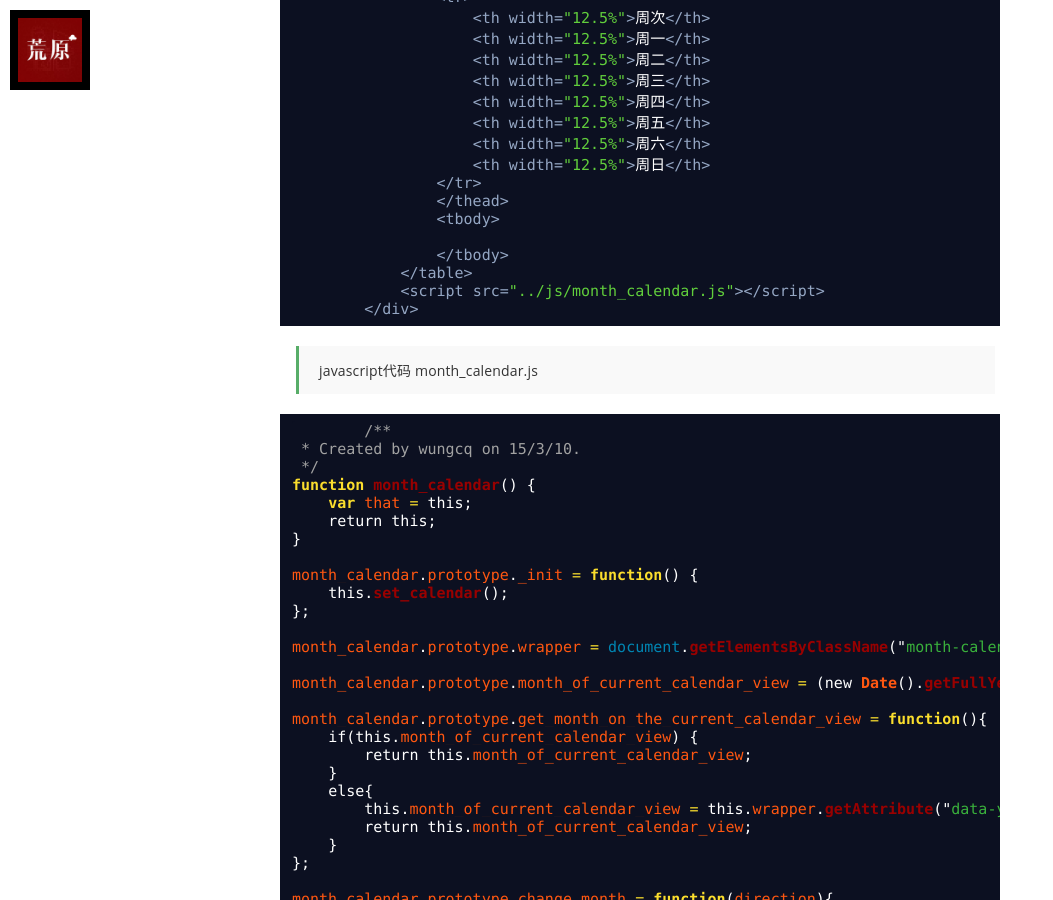
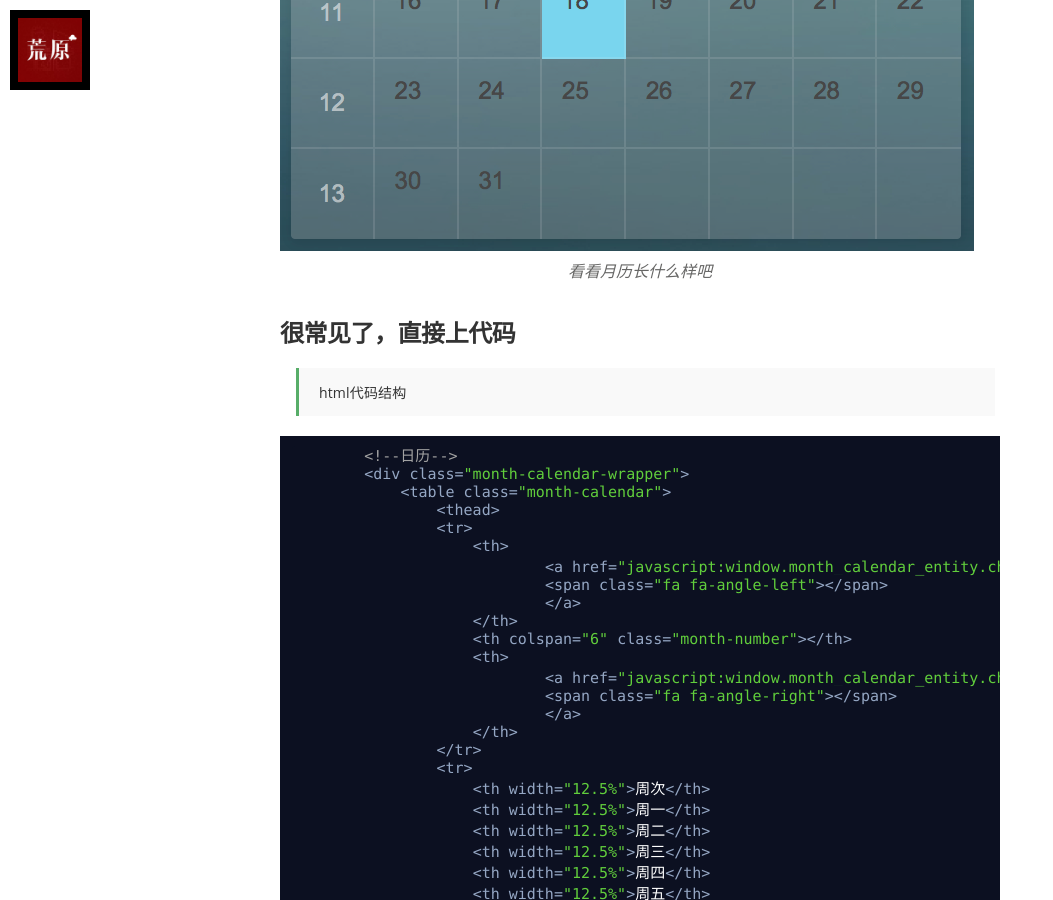
Before and after one commit to wcqblog/wcqblog.github.io, a Jekyll site: the page built from _posts/2015-3-18-month_calendar-plugin.markdown, in a window 1280 px wide and 900 px high, scrolled down 1474 px. Shown: the whole window, without its empty margins (0-1053 px from the left). Built offline with Jekyll 4.4.1, drawn with Linux system fonts in a browser that asks for light colours; nearby versions of some CDN libraries; some web fonts are replaced; Markdown is read by kramdown in place of the engine named in the settings; comment, search, counter and statistics services are not loaded.

Commit message:
Update 2015-3-18-month_calendar-plugin.markdown

```diff
--- a/_posts/2015-3-18-month_calendar-plugin.markdown
+++ b/_posts/2015-3-18-month_calendar-plugin.markdown
@@ -7,6 +7,9 @@ tags: Webfrontend projects
 image: /assets/article_images/dota/fxjj.jpg
 ---
 ##水水的万年历插件
+
+![看看月历长什么样吧](/assets/article_images/jsplugins/month_calendar.png)
+
 ###很常见了，直接上代码
 
 >html代码结构
```
